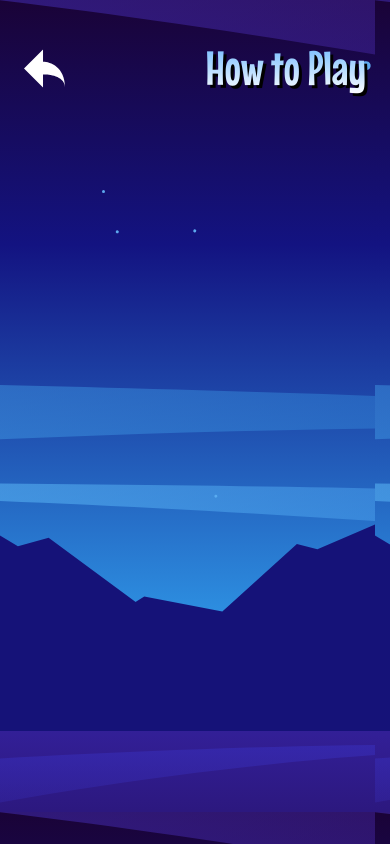
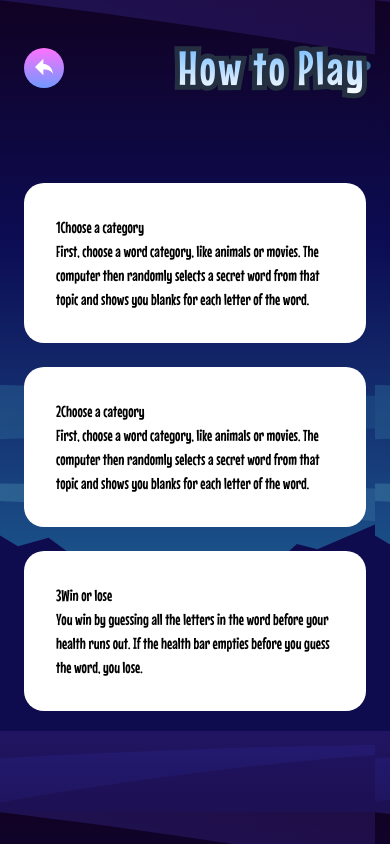
Before and after one commit to Kasp96/Hangman-game-app, a React (Vite) app: page / in a window 390 px wide. Built offline with nearby package versions, Linux system fonts and the light colour scheme.

Commit message:
create separate/reusable Heading component for all views on mobile

```diff
--- /dev/null
+++ b/src/components/BackButton.jsx
@@ -0,0 +1,14 @@
+import ICON_BACK from "../assets/icon-back.svg";
+
+export const BackButton = () => {
+  return (
+    <span
+      className="h-[40px] w-[40px] rounded-full"
+      style={{
+        backgroundImage: "var(--gradient-button)",
+      }}
+    >
+      <img className="scale-[45%]" src={ICON_BACK} alt="icon back" />
+    </span>
+  );
+};
--- a/src/components/HowToPlayButton.jsx
+++ b/src/components/HowToPlayButton.jsx
@@ -1,7 +1,7 @@
 export const HowToPlayButton = () => {
   return (
     <button
-      className="text-heading-S shadow-layer-3 before:shadow-layer-4 relative flex w-[260px] justify-center rounded-[30px] bg-blue-500 py-2 tracking-wide uppercase before:absolute before:inset-[0] before:rounded-[29px] before:content-[''] mb-16"
+      className="text-heading-S shadow-layer-3 before:shadow-layer-4 relative mb-16 flex w-[260px] justify-center rounded-[30px] bg-blue-500 py-2 tracking-wide uppercase before:absolute before:inset-[0] before:rounded-[29px] before:content-['']"
       style={{
         color: "var(--color-white)",
         textShadow: `
--- a/src/components/Layout.jsx
+++ b/src/components/Layout.jsx
@@ -1,8 +1,9 @@
+import { BackButton } from "./BackButton";
 import { GameTitle } from "./GameTitle";
 import { HowToPlayButton } from "./HowToPlayButton";
 import { StartButton } from "./StartButton";
-
-import ICON_BACK from "../assets/icon-back.svg";
+import { ViewHeading } from "./ViewHeading";
+import { RULES } from "../constants/rules";
 
 export const Layout = () => {
   return (
@@ -16,34 +17,23 @@ export const Layout = () => {
         <StartButton />
         <HowToPlayButton />
       </div> */}
-      <div className="absolute top-0 h-full w-full bg-[rgba(0,0,0,0.0)] px-6 py-8">
-        <div className="flex items-center justify-between">
-          <span>
-            <img src={ICON_BACK} alt="icon back" />
-          </span>
-          {/* <h2 className="text-heading-M bg-gradient-heading bg-clip-text text-transparent">
-            How to Play
-          </h2> */}
-          <div className="relative text-[48px]">
-            <span
-              className="absolute inset-0 text-black"
-              style={{
-                transform: "translate(3px, 3px)",
-                zIndex: 0,
-              }}
-            >
-              How to Play
-            </span>
-            <span
-              className="bg-gradient-heading relative bg-clip-text text-transparent"
-              style={{
-                zIndex: 1,
-              }}
-            >
-              How to Play
-            </span>
-          </div>
+      {/* to jest HowToPlay */}
+      <div className="absolute top-0 flex h-full w-full flex-col gap-6 bg-[rgba(0,0,0,0.35)] px-6 py-8">
+        <div className="mb-[55px] flex items-center justify-between">
+          <BackButton />
+          <ViewHeading />
         </div>
+        {RULES.map((rule) => {
+          return (
+            <div className="rounded-[20px] bg-white p-8">
+              <div>
+                {rule.number}
+                {rule.title}
+              </div>
+              <p className="">{rule.text}</p>
+            </div>
+          );
+        })}
       </div>
     </div>
   );
--- /dev/null
+++ b/src/components/ViewHeading.jsx
@@ -0,0 +1,23 @@
+export const ViewHeading = () => {
+  return (
+    <div className="relative text-[48px] tracking-[2.5px]">
+      <span
+        className="absolute inset-0 text-black"
+        style={{
+          zIndex: 0,
+          WebkitTextStroke: "10px #243041",
+        }}
+      >
+        How to Play
+      </span>
+      <span
+        className="bg-gradient-heading relative bg-clip-text text-transparent"
+        style={{
+          zIndex: 1,
+        }}
+      >
+        How to Play
+      </span>
+    </div>
+  );
+};
--- /dev/null
+++ b/src/constants/rules.js
@@ -0,0 +1,17 @@
+export const RULES = [
+  {
+    number: 1,
+    title: "Choose a category",
+    text: "First, choose a word category, like animals or movies. The computer then randomly selects a secret word from that topic and shows you blanks for each letter of the word.",
+  },
+  {
+    number: 2,
+    title: "Choose a category",
+    text: "First, choose a word category, like animals or movies. The computer then randomly selects a secret word from that topic and shows you blanks for each letter of the word.",
+  },
+  {
+    number: 3,
+    title: "Win or lose",
+    text: "You win by guessing all the letters in the word before your health runs out. If the health bar empties before you guess the word, you lose.",
+  },
+];
--- a/src/styles/theme.css
+++ b/src/styles/theme.css
@@ -3,6 +3,7 @@
   --color-blue: hsl(223, 100%, 57%);
   --color-white: hsl(0, 0%, 100%);
   --color-black: hsl(0, 0%, 0%);
+  --color-text: hsl(250, 35%, 62%);
 
   --gradient-button: linear-gradient(to bottom, #fe71fe, #7199ff);
   --gradient-menu: linear-gradient(
```
